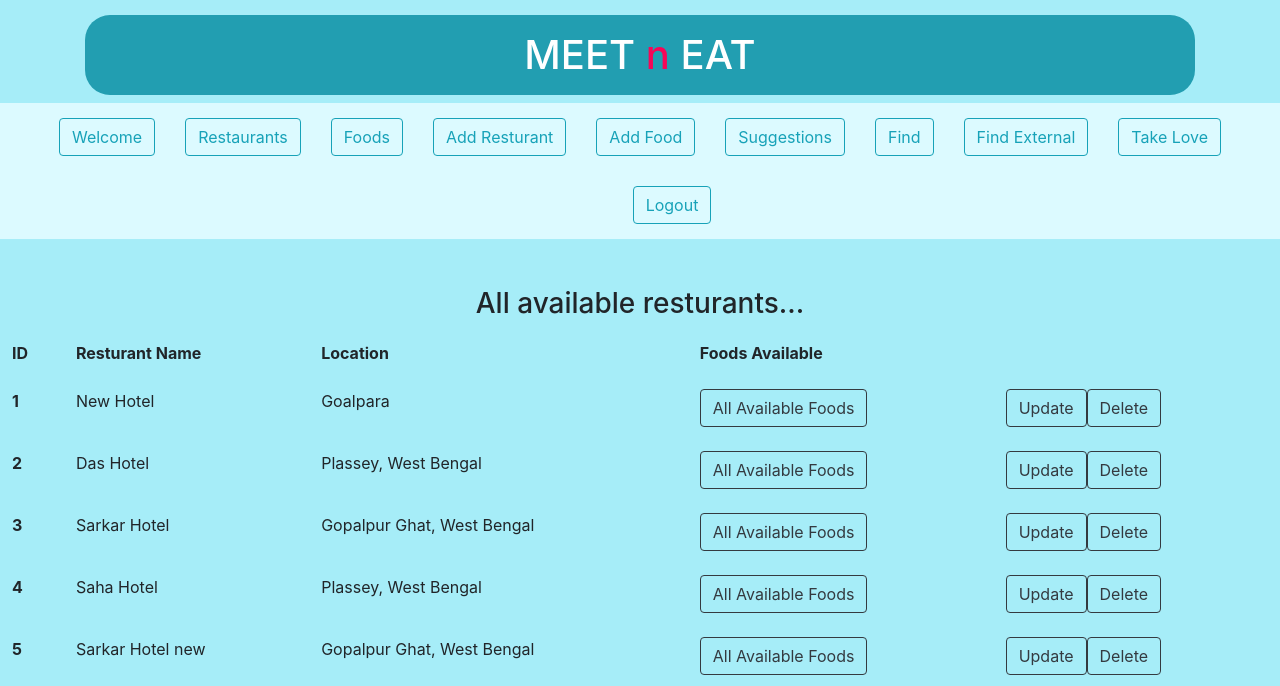
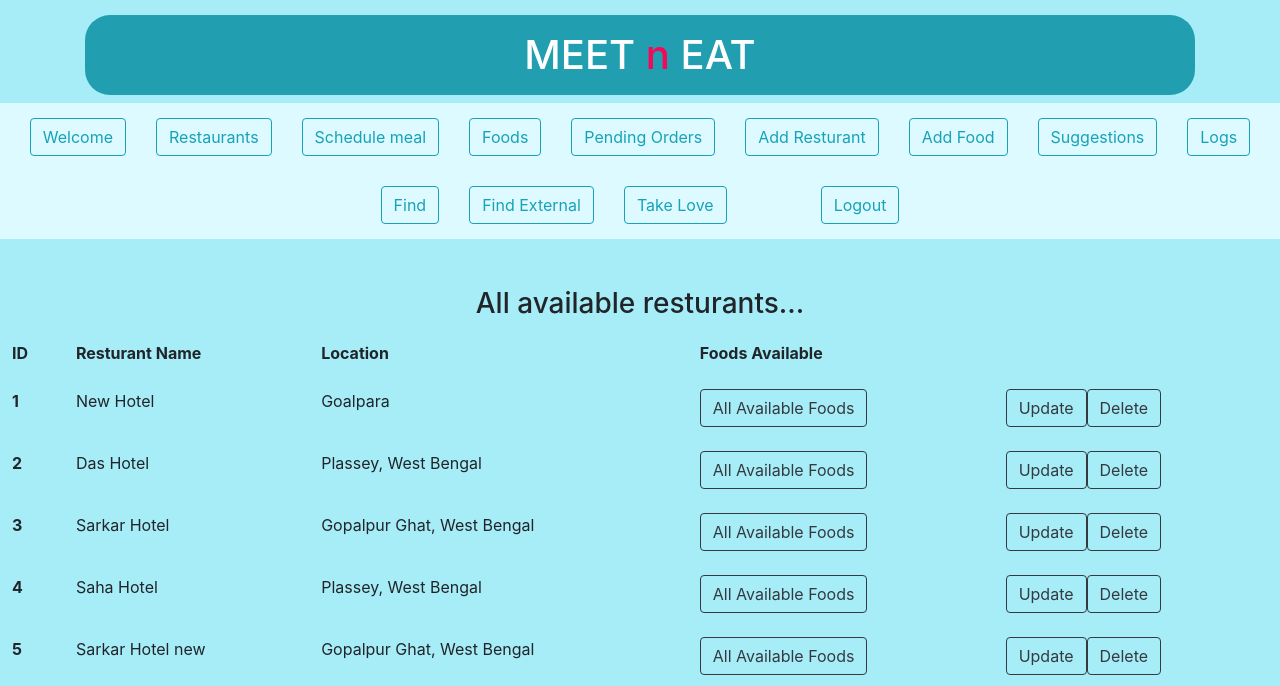
Before and after one commit to ankan-withadream/Meet-N-Eat, a Flask app: page /resturants in a window 1280 px wide. Shown: the top 686 px of the page. Run offline with Flask 2, Linux system fonts and the light colour scheme; the visitor is signed in with stand-in values (Sample User, id 1); data comes from the database, SQL or seed files in the repository; both versions use the stored data as it was after the commit; some libraries are stand-ins or nearby versions.

Commit message:
v3: added Logs and Meal Schedule facility

```diff
--- a/app.py
+++ b/app.py
@@ -56,15 +56,15 @@ def admin_required(f):
             return redirect("/home")
     return decorated_function
 
-@app.errorhandler(HTTPException)   #Error handling
-def handle_exception(e):
-    response = str(e.code) + " error: " + str(e.name) + " :( "
-    if 'user' in session:
-        flash(response)
-        return redirect("/home")
-    else:
-        flash(response)
-        return redirect("/")
+# @app.errorhandler(HTTPException)   #Error handling
+# def handle_exception(e):
+#     response = str(e.code) + " error: " + str(e.name) + " :( "
+#     if 'user' in session:
+#         flash(response)
+#         return redirect("/home")
+#     else:
+#         flash(response)
+#         return redirect("/")
 
 class users(db.Model, UserMixin):
     id = db.Column(db.Integer, unique=True)
@@ -124,6 +124,20 @@ class update_req(db.Model):
     new_name = db.Column(db.String)
     new_address = db.Column(db.String)
 
+class Orders(db.Model):
+    order_id = db.Column(db.Integer, primary_key=True)
+    orders = db.Column(db.String, nullable=True)
+    food_lst = db.Column(db.String, nullable=True)
+    username = db.Column(db.String, nullable=True)
+    rstrnt_id = db.Column(db.Integer, nullable=True)
+    meal_type = db.Column(db.String, nullable=True)
+    order_time = db.Column(db.DateTime, nullable=True)
+
+class Logs(db.Model):
+    log_id = db.Column(db.Integer, primary_key=True)
+    log_msg = db.Column(db.String, nullable=True)
+    username = db.Column(db.String, nullable=True)
+    log_time = db.Column(db.DateTime, nullable=True)
 
 @app.route("/")
 def home():
@@ -139,8 +153,9 @@ def get_home():
 @app.route("/resturants")
 # @login_required
 def all_resturants():
+    scheduling = False
     show_rstrnt = rstrnt.query.all()
-    return render_template('all_resturants.html', rstrnt=show_rstrnt)
+    return render_template('all_resturants.html', rstrnt=show_rstrnt, scheduling = scheduling)
 
 @app.route("/resturants/foods/<int:id>")
 @login_required
@@ -168,7 +183,7 @@ def show_available_foods(id):
 @owner_or_admin_required
 def add_food_in_resturant(rst_id):
     if request.method=='POST':
-        if not rstrnt.query.filter_by(id=id).first(): #Exception Handling -- If wrong resturant id entered
+        if not rstrnt.query.filter_by(id=rst_id).first(): #Exception Handling -- If wrong resturant id entered
             flash("No such restaurant found :(")
             return redirect(f"/resturants")
         food2badd_name = request.form['food_name']
@@ -185,6 +200,14 @@ def add_food_in_resturant(rst_id):
                 else:
                     food_id_xs = food_id_xs + rst_id_s
                     food_id_x.rstrnt_ids = food_id_xs
+                    db.session.commit()
+                    username = session['username']                 #Saving in logs
+                    food_obj = food.query.filter_by(id=food_id).first()
+                    food_name = food_obj.name
+                    rst_obj = rstrnt.query.filter_by(id=rst_id).first()
+                    rstrnt_name = rst_obj.rstrnt_name
+                    log_msg = f"{username} added a food item {food_name} to {rstrnt_name}"
+                    db.session.add(Logs(log_msg=log_msg, username=username, log_time=datetime.datetime.utcnow()))
                     db.session.commit()
                     return redirect(f"/resturants/foods/{rst_id}")
         flash("This food item does not exist in database :(  please add this food first")
@@ -204,6 +227,14 @@ def delete_food_from_resturant(rst_id, food_id):
     new_rstids = to_be_dlt.rstrnt_ids.replace(str(rst_id), "")
     db.session.delete(to_be_dlt)
     db.session.add(resturant_availabelity(food_id=food_id, rstrnt_ids=new_rstids))
+    db.session.commit()
+    username = session['username']                 #Saving in logs
+    food_obj = food.query.filter_by(id=food_id).first()
+    food_name = food_obj.name
+    rst_obj = rstrnt.query.filter_by(id=rst_id).first()
+    rstrnt_name = rst_obj.rstrnt_name
+    log_msg = f"{username} added a food item {food_name} to {rstrnt_name}"
+    db.session.add(Logs(log_msg=log_msg, username=username, log_time=datetime.datetime.utcnow()))
     db.session.commit()
     return redirect(f"/resturants/foods/{rst_id}")
 
@@ -243,6 +274,12 @@ def add_food():
         this_food_ra = resturant_availabelity(food_id=food_id, rstrnt_ids="")
         db.session.add(this_food_ra)
         db.session.commit()
+        username = session['username']                 #Saving in logs
+        food_obj = food.query.filter_by(id=food_id).first()
+        food_name = food_obj.name
+        log_msg = f"{username} added a food item {food_name}"
+        db.session.add(Logs(log_msg=log_msg, username=username, log_time=datetime.datetime.utcnow()))
+        db.session.commit()
         flash("Food added in list :) ")
         return redirect("/foods/add")
 
@@ -261,6 +298,12 @@ def delete_food(id):
     db.session.delete(get_food)
     db.session.delete(get_food_from_ra)
     db.session.commit()
+    username = session['username']                 #Saving in logs
+    food_obj = food.query.filter_by(id=id).first()
+    food_name = food_obj.name
+    log_msg = f"{username} deleted a food item {food_name}"
+    db.session.add(Logs(log_msg=log_msg, username=username, log_time=datetime.datetime.utcnow()))
+    db.session.commit()
     return redirect("/foods")
 
 @app.route("/update/<int:id>", methods=['GET', 'POST'])
@@ -272,8 +315,16 @@ def update_rstrnt(id):
         return redirect("/resturants")
     updt_rstrnt = rstrnt.query.filter_by(id=id).first()
     if request.method == 'POST':
+        old_name = updt_rstrnt.rstrnt_name
+        old_loct = updt_rstrnt.rstrnt_loct
         updt_rstrnt.rstrnt_name = request.form['name']
         updt_rstrnt.rstrnt_loct = request.form['loct']
+        db.session.commit()
+        username = session['username']                    #Saving in Logs
+        rst_obj = rstrnt.query.filter_by(id=id).first()
+        rstrnt_name = rst_obj.rstrnt_name
+        log_msg = f"{username} updated a resturant {rstrnt_name}'s data: {old_name} to {updt_rstrnt.rstrnt_name}  and {old_loct} to {updt_rstrnt.rstrnt_loct}"
+        db.session.add(Logs(log_msg=log_msg, username=username, log_time=datetime.datetime.utcnow()))
         db.session.commit()
         return redirect("/resturants")
     return render_template("update.html", updt_rstrnt=updt_rstrnt)
@@ -287,6 +338,12 @@ def dlt_rstrnt(id):
         return redirect("/resturants")
     dlt_rst = rstrnt.query.filter_by(id=id).first()
     db.session.delete(dlt_rst)
+    db.session.commit()
+    username = session['username']                    #Saving in Logs
+    rst_obj = rstrnt.query.filter_by(id=id).first()
+    rstrnt_name = rst_obj.rstrnt_name
+    log_msg = f"{username} deleted a resturant {rstrnt_name}"
+    db.session.add(Logs(log_msg=log_msg, username=username, log_time=datetime.datetime.utcnow()))
     db.session.commit()
     return redirect("/resturants")
 
@@ -306,6 +363,10 @@ def add_resturant():
             new_rstrnt = rstrnt(rstrnt_name=request.form['rstrnt_name'], rstrnt_loct=loct)
             try:            #Exception Handling -- If resturant name already exists
                 db.session.add(new_rstrnt)
+                db.session.commit()
+                username = session['username']                 #Saving in logs
+                log_msg = f"{username} added a resturant {new_rstrnt.rstrnt_name}"
+                db.session.add(Logs(log_msg=log_msg, username=username, log_time=datetime.datetime.utcnow()))
                 db.session.commit()
                 if check_user.is_owner == True:
                     check_user.owned_rst_id = new_rstrnt.id
@@ -408,6 +469,10 @@ def suggested_update(id):
         suggest = update_req(req_rst_id=id, new_name=name, new_address=loct_replaced)
         db.session.add(suggest)
         db.session.commit()
+        username = session['username']                 #Saving in logs
+        log_msg = f"{username} suggested an update for resturant {rst.rstrnt_name}: {rst.rstrnt_name} to {suggest.new_name}  and {rst.rstrnt_loct} to {suggest.new_address} >> Update request id: {suggest.req_id} and resturant id: {rst.id}"
+        db.session.add(Logs(log_msg=log_msg, username=username, log_time=datetime.datetime.utcnow()))
+        db.session.commit()
         flash("Your valuable suggestion has been successfully sent to server ^_^")
         return redirect("/resturants")
     return render_template('add.html', suggesting=suggesting, old_name=rst.rstrnt_name, old_loct=old_loct, rst_id=id)
@@ -435,6 +500,10 @@ def approve_suggestions(req_id, rst_id):
     rst.rstrnt_loct = req.new_address
     db.session.delete(req)
     db.session.commit()
+    username = session['username']                 #Saving in logs
+    log_msg = f"{username} approved a suggestion: Request id: {req_id} for Resturant id: {rst_id}"
+    db.session.add(Logs(log_msg=log_msg, username=username, log_time=datetime.datetime.utcnow()))
+    db.session.commit()
     return redirect("/suggestion")
 
 @app.route("/suggestion/delete/<int:req_id>")
@@ -446,6 +515,10 @@ def delete_suggestion(req_id):
         return redirect("/suggestion")
     req = update_req.query.filter_by(req_id=req_id).first()
     db.session.delete(req)
+    db.session.commit()
+    username = session['username']                 #Saving in logs
+    log_msg = f"{username} approved a suggestion: Request id: {req_id}"
+    db.session.add(Logs(log_msg=log_msg, username=username, log_time=datetime.datetime.utcnow()))
     db.session.commit()
     return redirect("/suggestion")
 
@@ -461,6 +534,9 @@ def signup():
             h_pass = bcrypt.generate_password_hash(form.password.data)
             user = users(username=username, password=h_pass)
             db.session.add(user)
+            db.session.commit()
+            log_msg = f"{user.username} created a new account"     #Saving in Logs
+            db.session.add(Logs(log_msg=log_msg, username=user.username, log_time=datetime.datetime.utcnow()))
             db.session.commit()
             if request.form["is_owner"] == "true":
                 user.is_owner = True
@@ -486,6 +562,9 @@ def login():
                 if bcrypt.check_password_hash(check_usr.password, form.password.data):
                     session['user'] = user
                     session['username'] = check_usr.username
+                    log_msg = f"{check_usr.username} logged in"
+                    db.session.add(Logs(log_msg=log_msg, username=check_usr.username, log_time=datetime.datetime.utcnow()))
+                    db.session.commit()
                     next = request.form['next']
                     session['next'] = next
                     if check_usr.is_admin == True:
@@ -515,6 +594,10 @@ def login():
 @app.route("/logout")
 def logout():
     if 'user' in session:
+        username = session['username']
+        log_msg = f"{username} logged out"
+        db.session.add(Logs(log_msg=log_msg, username=username, log_time=datetime.datetime.utcnow()))
+        db.session.commit()
         session.pop('user', None)
         session.pop('is_admin', None)
         session.pop('is_owner', None)
@@ -527,7 +610,7 @@ def logout():
 
 @app.route("/make_admin/<string:username>")
 @login_required
-@admin_required
+# @admin_required
 def make_admin(username):
     if not users.query.filter_by(username=username).first(): #Exception Handling -- If wrong username given
         flash("User does'n exists :( ")
@@ -535,8 +618,144 @@ def make_admin(username):
     user = users.query.filter_by(username=username).first()
     user.is_admin = True
     db.session.commit()
+    username_now = session['username']
+    log_msg = f"{username} was made admin by {username_now}"
+    db.session.add(Logs(log_msg=log_msg, username=username_now, log_time=datetime.datetime.utcnow()))
+    db.session.commit()
     flash("He is now a admin")
     return redirect("/home")
 
+@login_required
+@app.route("/schedule_meal")
+def show_schedule_meal():
+    scheduling = True
+    rstrnts = rstrnt.query.all()
+    return render_template('all_resturants.html', scheduling = scheduling, rstrnt=rstrnts)
+
+@login_required
+@app.route("/schedule_meal/<int:rst_id>")
+def schedule_meal(rst_id):
+    food_lst = []
+    food_name_lst = []
+    fds = resturant_availabelity.query.all()
+    for i in fds:
+        for j in i.rstrnt_ids:
+            if (int(j)==rst_id):
+                fdid = i.food_id
+                food_lst.append(fdid)
+    for i in food_lst:
+        x = food.query.get(i)
+        food_name_lst.append(x.name)
+    if 'orders' not in session:
+        order = ""
+        session['orders'] = order
+    cart_ids = session['orders']
+    cart = []
+    for i in cart_ids:
+        food_x = food.query.filter_by(id=str(i)).first()
+        cart.append(food_x.name)
+
+    return render_template("food_order.html",food_lst=food_lst, food_name_lst=food_name_lst, fdlen = len(food_lst), rst_id=rst_id, cart=cart)
+
+@login_required
+@app.route("/schedule_meal/add/<int:rst_id>/<int:food_id>")
+def add_to_menu(rst_id, food_id):
+    if 'orders' not in session:
+        order = ""
+        session['orders'] = order
+    old_order = session['orders']
+    new_order = str(old_order) + str(food_id)
+    session['orders'] = new_order
+    flash("Food added to menu :)")
+    return redirect(f"/schedule_meal/{rst_id}")
+
+@login_required
+@app.route("/schedule_meal/schedule/<int:rst_id>", methods=['GET', 'POST'])
+def schedule_meal_order(rst_id):
+    if request.method == 'POST':
+        orders = session['orders']
+        foods = ""
+        for i in orders:
+            food_id = int(i)
+            the_food = food.query.filter_by(id=food_id).first()
+            foods = foods + str(the_food.name) + ", "
+        username = session['username']
+        meal_type = request.form['meal_type']
+        order_x = Orders(orders=orders, username=username, food_lst=foods, rstrnt_id=rst_id, meal_type = meal_type, order_time = datetime.datetime.utcnow() )
+        db.session.add(order_x)
+        db.session.commit() #Saving in logs
+        log_msg = f"{username} Scheduled an meal. Order id: {order_x.order_id}"
+        db.session.add(Logs(log_msg=log_msg, username=username, log_time=datetime.datetime.utcnow()))
+        db.session.commit()
+        session.pop('orders', None)
+        flash("Your meal has been scheduled :)")
+        return redirect("/schedule_meal")
+    return render_template("food_order.html")
+
+@login_required
+@owner_or_admin_required
+@app.route("/pending_orders")
+def show_pending_orders():
+    if session['is_owner']:
+        username = session['username']
+        user = users.query.filter_by(username=username).first()
+        rst_id = user.owned_rst_id
+        orders = Orders.query.filter_by(rstrnt_id=rst_id).all()
+        return render_template("orders.html", orders=orders)
+    else:
+        orders = Orders.query.all()
+        return render_template("orders.html", orders=orders)
+
+@login_required
+@owner_or_admin_required
+@app.route("/pending_orders/check/<int:order_id>")
+def check_pending_order(order_id):
+    order2be = Orders.query.filter_by(order_id=order_id).first()
+    db.session.delete(order2be)
+    db.session.commit()
+    username = session['username']                 #Saving in logs
+    log_msg = f"{username} checked an order as completed. Order id: {order_id}"
+    db.session.add(Logs(log_msg=log_msg, username=username, log_time=datetime.datetime.utcnow()))
+    db.session.commit()
+    flash("Order has been checked as completed successfully :)")
+    return redirect("/pending_orders")
+
+@login_required
+@app.route("/my_orders")
+def show_my_orders():
+    username = session['username']
+    orders = Orders.query.filter_by(username=username).all()
+    return render_template("orders.html", orders=orders)
+
+@login_required
+@app.route("/my_orders/cancel/<int:order_id>")
+def cancel_my_orders(order_id):
+    order2be = Orders.query.filter_by(order_id=order_id).first()
+    db.session.delete(order2be)
+    db.session.commit()
+    username = session['username']                 #Saving in logs
+    log_msg = f"{username} canceled an order. Order id: {order_id}"
+    db.session.add(Logs(log_msg=log_msg, username=username, log_time=datetime.datetime.utcnow()))
+    db.session.commit()
+    flash("Your scheduled meal has been canceled")
+    return redirect("/home")
+
+@app.route("/logs")
+@login_required
+@admin_required
+def all_activities():
+    logs = Logs.query.all()
+    return render_template("logs.html", logs=logs)
+
+@app.route("/clear_logs")
+@login_required
+@admin_required
+def clear_logs():
+    logs = Logs.query.all()
+    for i in logs:
+        db.session.delete(i)
+        db.session.commit()
+    return redirect("/logs")
+
 if __name__ =="__main__":
-    app.run(debug=False)
+    app.run(debug=True)
--- a/templates/all_resturants.html
+++ b/templates/all_resturants.html
@@ -1,11 +1,17 @@
 {% extends 'base.html' %}
   {% block ttl %}
-  <title>Resturant</title>
+  <title>Restaurants</title>
   {% endblock ttl %}
 
   {% block ttl2bd %}
   <br>
-      <h3 class="text-center container"> All available resturants...</h3>
+    {% if scheduling %}
+
+    <h3 class="text-center container"> Choose a restaurant...</h3>
+    {% else %}
+
+    <h3 class="text-center container"> All available resturants...</h3>
+    {% endif %}
     <div>
         <table class="table table-borderless">
             <thead>
@@ -27,6 +33,10 @@
                         {{(i.rstrnt_loct).replace('+', " ")}}
                       </td>
                       <td><a href="/resturants/foods/{{i.id}}" type="button" class="btn btn-outline-dark">All Available Foods</button>
+                          {% if scheduling %}
+                          <a href="/schedule_meal/{{i.id}}" type="button" class="btn btn-outline-dark">Schedule here</button>
+
+                          {% endif %}
                       </td>
                       <td>
                         {% if session['is_admin'] %}
--- a/templates/base.html
+++ b/templates/base.html
@@ -23,8 +23,21 @@
           <a class="btn btn-outline-info"aria-current="page" href="/resturants">Restaurants</a>
         </li>
         <li class="nav-item" style="margin: 15px">
+          <a class="btn btn-outline-info"aria-current="page" href="/schedule_meal">Schedule meal</a>
+        </li>
+        <li class="nav-item" style="margin: 15px">
           <a class="btn btn-outline-info"aria-current="page" href="/foods">Foods</a>
         </li>
+          {% if session['is_owner'] %}
+          <li class="nav-item" style="margin: 15px">
+            <a class="btn btn-outline-info"aria-current="page" href="/pending_orders">Pending Orders</a>
+          </li>
+          {% else %}
+        <li class="nav-item" style="margin: 15px">
+          <a class="btn btn-outline-info"aria-current="page" href="/my_orders"> My Orders</a>
+        </li>
+          {% endif %}
+
           {% if session['is_admin'] %}
             <li class="nav-item" style="margin: 15px">
               <a class="btn btn-outline-info"aria-current="page" href="/add">Add Resturant</a>
@@ -35,6 +48,9 @@
             </li>
             <li class="nav-item" style="margin: 15px">
               <a class="btn btn-outline-info"aria-current="page" href="/suggestion">Suggestions</a>
+            </li>
+            <li class="nav-item" style="margin: 15px">
+              <a class="btn btn-outline-info"aria-current="page" href="/logs">Logs</a>
             </li>
           {% endif %}
         <li class="nav-item" style="margin: 15px">
--- a/templates/food.html
+++ b/templates/food.html
@@ -24,7 +24,7 @@
                       <th scope="row">{{loop.index}}</th>
                       <td>{{food_name_lst[i]}}</td>
                       <td>
-                        <a href="/foods/resturants/{{food_lst[i]}}" type="button" class="btn btn-outline-dark">View</button>
+                        <a href="/foods/resturants/{{food_lst[i]}}" type="button" class="btn btn-outline-dark">View</a>
 
                       </td>
                       {% if session['is_admin'] %}
```
Also changed, not shown: templates/food_order.html (added, +61 -0 lines), templates/logs.html (added, +33 -0 lines), templates/orders.html (added, +90 -0 lines), MeetNEat.db.
